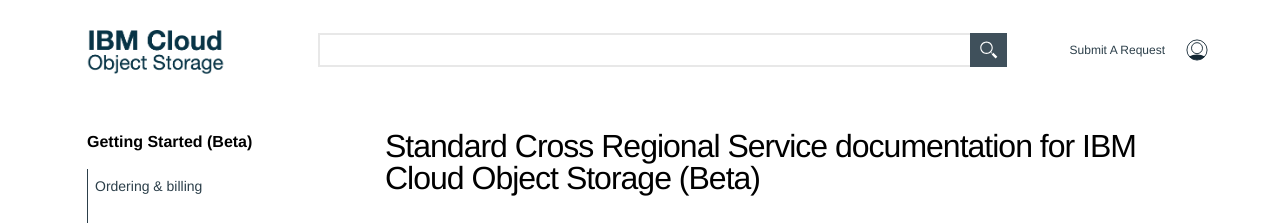
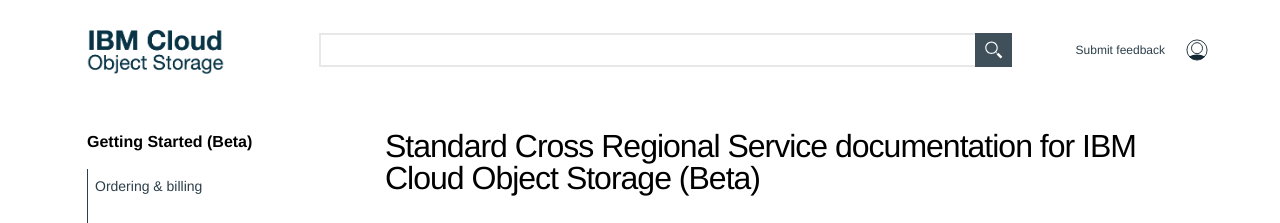
Before and after one commit to mpcarl-ibm/crs-docs, a Jekyll site: the page built from _beta/beta.md, in a window 1280 px wide. Shown: the top 223 px of the page. Built offline with Jekyll 4.4.1, drawn with Linux system fonts in a browser that asks for light colours.

Commit message:
fixed feedback link and sales link to be email addresses

```diff
--- a/_beta/beta.md
+++ b/_beta/beta.md
@@ -12,4 +12,4 @@
 
 Customers can use either a web-based portal or a RESTful S3 API to interact with their storage. This documentation provides support to get started with provisioning accounts, to create buckets, to upload objects, and to use a reference of common API interactions.
 
-IBM COS Standard Cross Region is currently in beta, and only available to registered users.  Please contact [IBM sales](https://www.ibm.com/cloud-computing/infrastructure/object-storage/) to enroll if not registered.
+IBM COS Standard Cross Region is currently in beta, and only available to registered users.  Please contact [IBM sales](mailto:insidesales@cleversafe.com) to enroll if not registered.
--- a/_includes/header--page.html
+++ b/_includes/header--page.html
@@ -8,11 +8,11 @@
 
     <a href="" class="header--request" >
       <p>
-        Submit A Request
+        Submit feedback
       </p>
       <img src="{{ site.baseurl }}/img/user.svg">
     </a>
-    <a id="nav-toggle" href="#"><span></span></a>
+    <a id="nav-toggle" href="mailto:nicholas.lange@ibm.com"><span></span></a>
   </div>
 
 </header>
```
Also changed, not shown: 11 other files.
